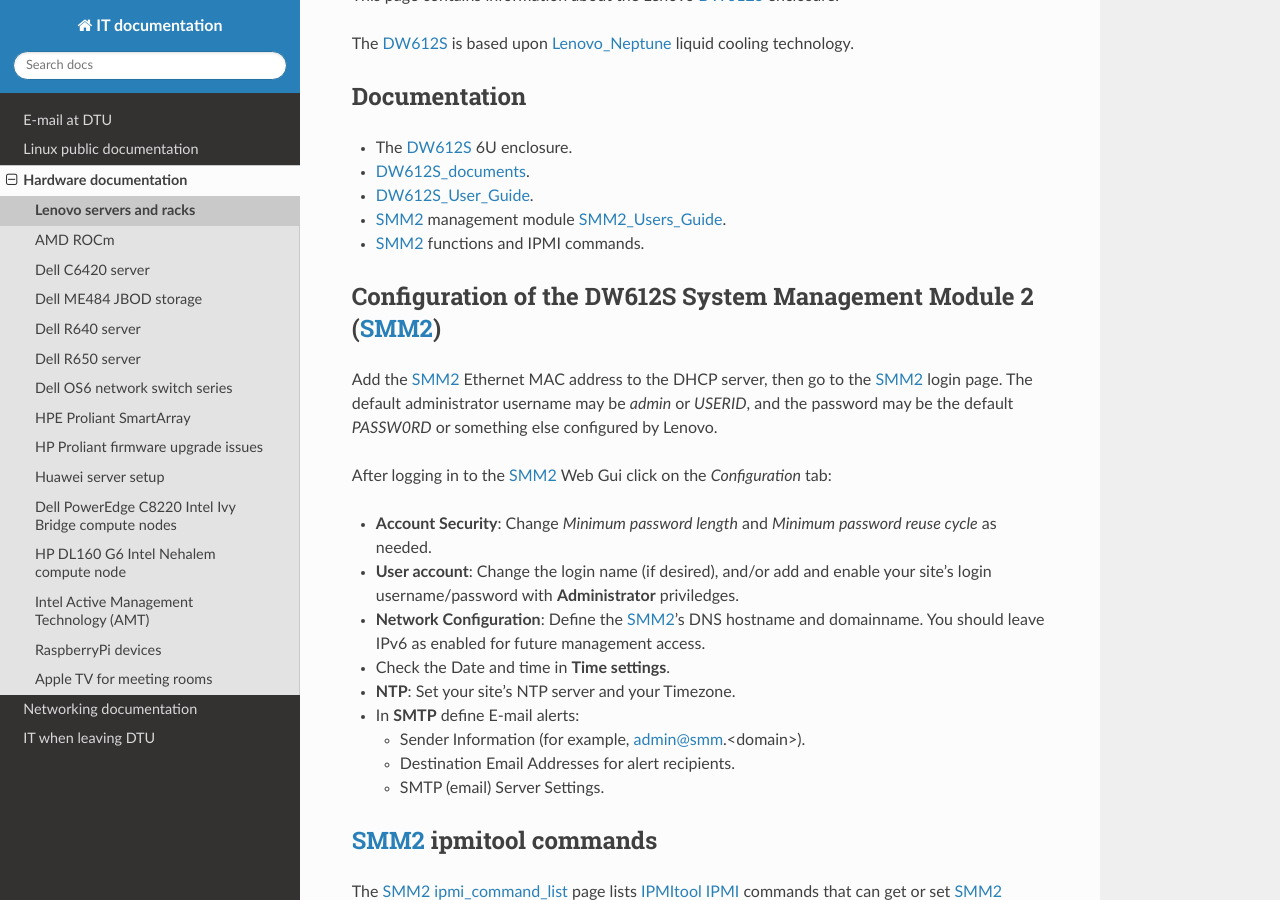
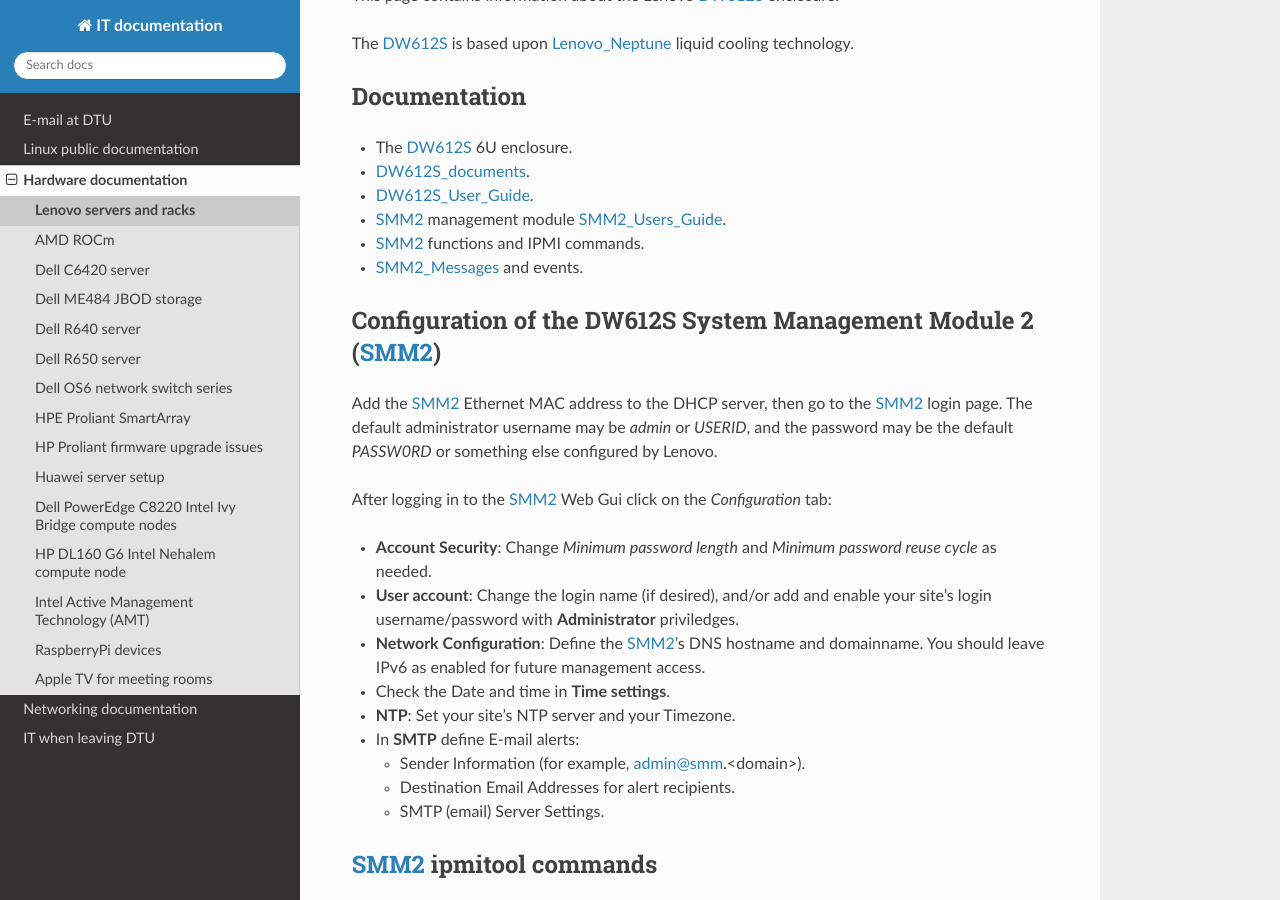
Before and after one commit to OleHolmNielsen/ITwiki, a Sphinx documentation site: the page built from docs/Lenovo_DW612S.rst, in a window 1280 px wide and 900 px high, scrolled down 380 px. Built offline with Sphinx 7.4.7 and the Read the Docs theme 3.1.0, drawn with Linux system fonts in a browser that asks for light colours.

Commit message:
SMM2_Messages and events link

```diff
--- a/docs/Lenovo_DW612S.rst
+++ b/docs/Lenovo_DW612S.rst
@@ -18,6 +18,7 @@
 * DW612S_User_Guide_.
 * SMM2_ management module SMM2_Users_Guide_.
 * SMM2_ functions and IPMI commands.
+* SMM2_Messages_ and events.
 
 .. _Lenovo_Neptune: https://www.lenovo.com/us/en/servers-storage/neptune/
 .. _DW612S: https://pubs.lenovo.com/dw612s_neptune_enclosure/
@@ -25,6 +26,7 @@
 .. _DW612S_User_Guide: https://pubs.lenovo.com/dw612s_neptune_enclosure/dw612s_user_guide.pdf
 .. _SMM2: https://pubs.lenovo.com/mgt_tools_smm2/
 .. _SMM2_Users_Guide: https://pubs.lenovo.com/mgt_tools_smm2/smm2_users_guide.pdf
+.. _SMM2_Messages: https://pubs.lenovo.com/dw612s_neptune_enclosure/messages_introduction
 
 Configuration of the DW612S System Management Module 2 (SMM2_)
 ---------------------------------------------------------------
```
